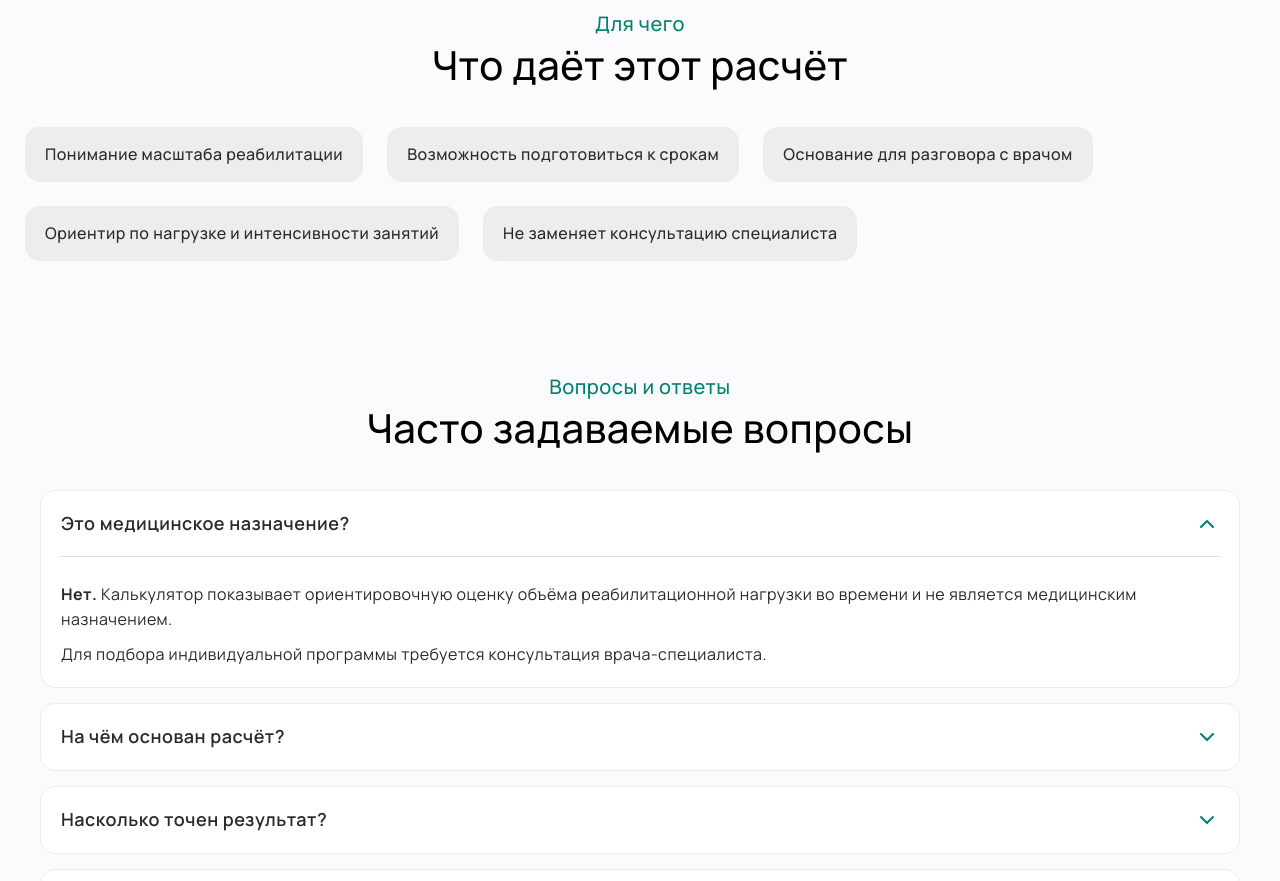
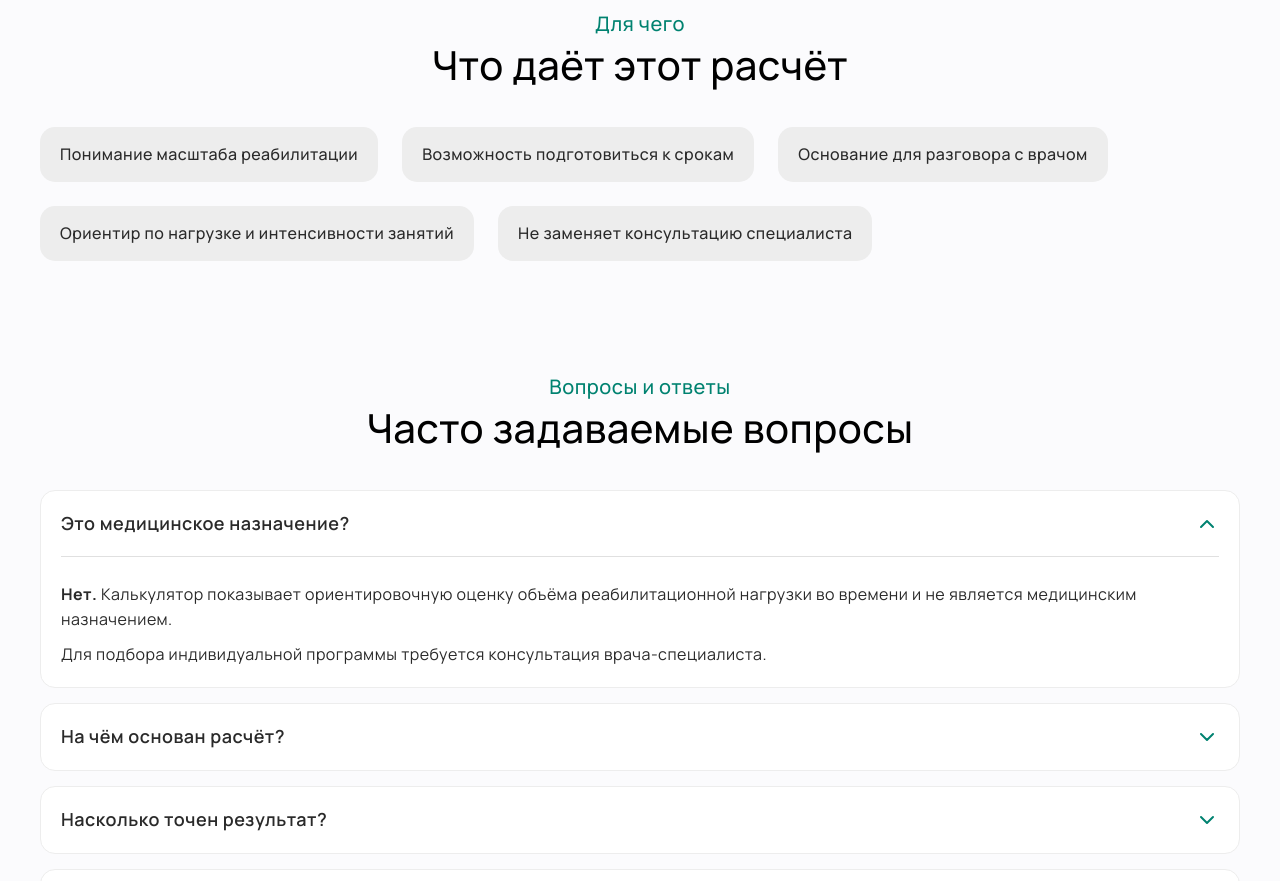
Before and after one commit to AzamjonKobulov/clinical-brain-insitute, a Next.js app: page / in a window 1280 px wide. Shown: the part 2820-3701 px from the top of the page. Built offline with nearby package versions, Linux system fonts and the light colour scheme.

Commit message:
add fixes

```diff
--- a/src/components/sections/WhatItGives.tsx
+++ b/src/components/sections/WhatItGives.tsx
@@ -27,7 +27,7 @@ export default function WhatItGives() {
           <h2>Что даёт этот расчёт</h2>
         </div>
 
-        <div className="flex items-center gap-2.5 lg:gap-6 md:flex-wrap overflow-x-auto scroll-none px-3.75 md:px-0!">
+        <div className="flex items-center gap-2.5 lg:gap-6 md:flex-wrap overflow-x-auto scroll-none px-3.75">
           {tags.map((tag) => (
             <button
               key={tag.label}
```
